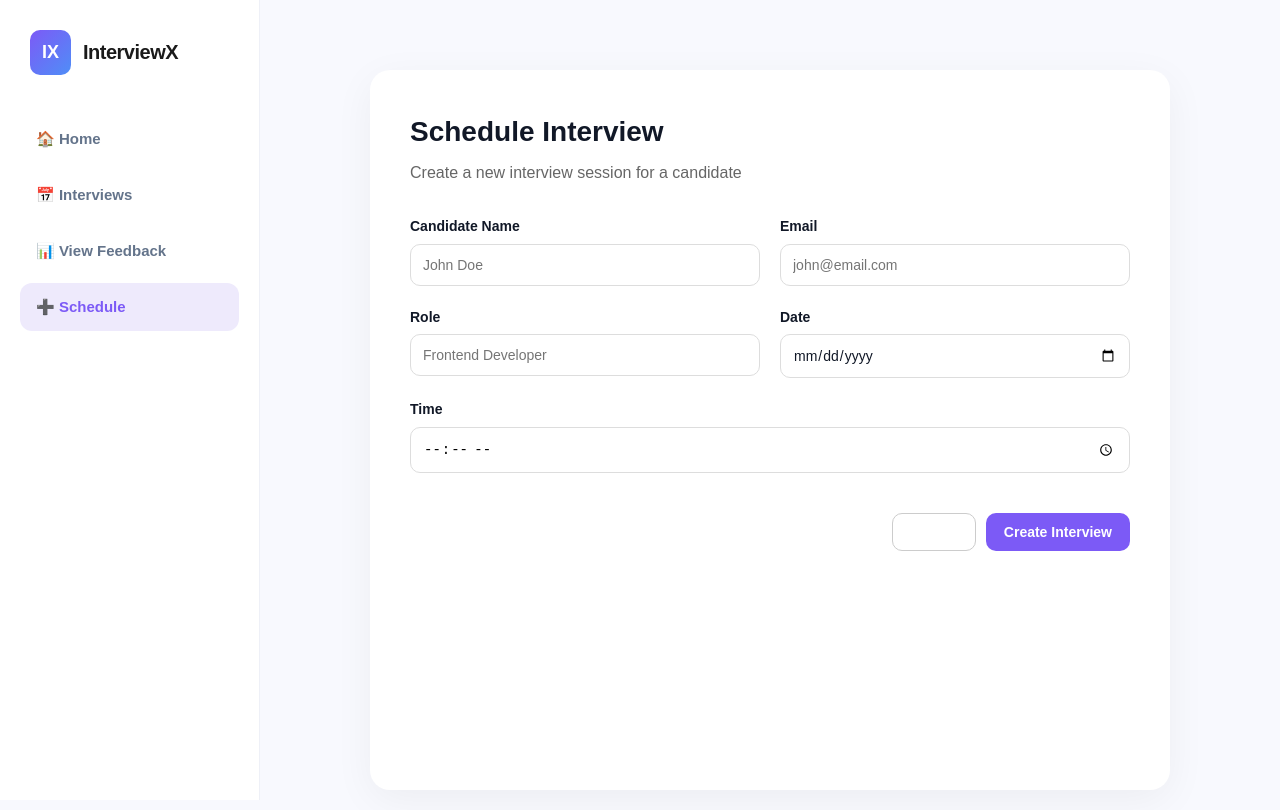
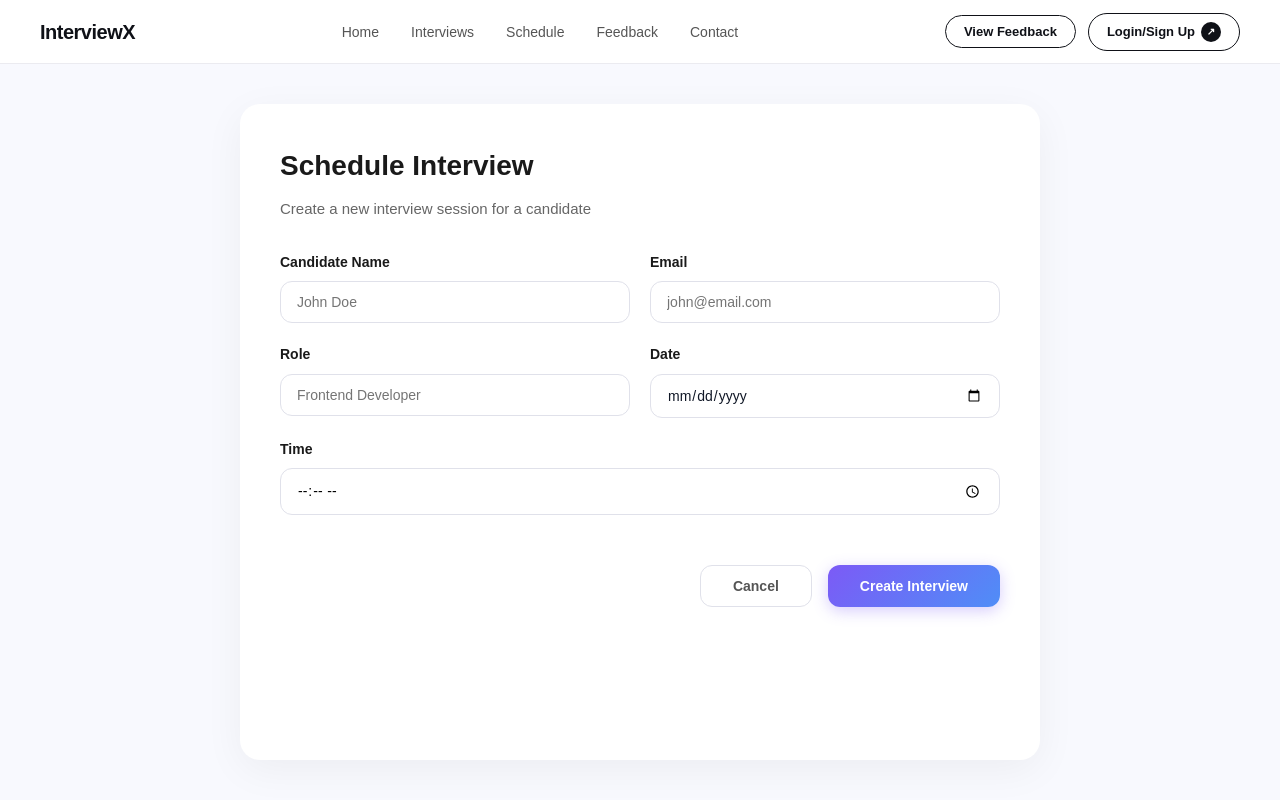
Before and after one commit to dhruvmehta221105/interview-platform, a React (Vite) app in the folder frontend/: page /schedule-interview in a window 1280 px wide. Shown: the top 810 px of the page. Built offline with nearby package versions, Linux system fonts and the light colour scheme.

Commit message:
Updated interview pages, navbar and schedule interview UI

```diff
--- a/frontend/src/App.jsx
+++ b/frontend/src/App.jsx
@@ -1,4 +1,4 @@
-import { BrowserRouter as Router, Routes, Route, Link, useLocation } from "react-router-dom";
+import { BrowserRouter as Router, Routes, Route } from "react-router-dom";
 
 // Pages
 import Homepage from "./pages/HomePage";
@@ -11,47 +11,9 @@ import Login from "./pages/Login";
 import Signup from "./pages/Signup";
 import Profile from "./pages/Profile";
 
-// Sidebar
-const Sidebar = () => {
-  const location = useLocation();
-
-  if (location.pathname.includes("/interview/")) return null;
-
-  return (
-    <div style={styles.sidebar}>
-      <div style={styles.logoSection}>
-        <div style={styles.logoIcon}>IX</div>
-        <span style={styles.logoText}>InterviewX</span>
-      </div>
-
-      <nav style={styles.navLinks}>
-        <Link to="/" style={{...styles.link, ...(location.pathname === "/" ? styles.activeLink : {})}}>
-          🏠 Home
-        </Link>
-
-        <Link to="/interviews" style={{...styles.link, ...(location.pathname === "/interviews" ? styles.activeLink : {})}}>
-          📅 Interviews
-        </Link>
-
-        <Link to="/view-feedback" style={{...styles.link, ...(location.pathname === "/view-feedback" ? styles.activeLink : {})}}>
-          📊 View Feedback
-        </Link>
-
-        <Link to="/schedule-interview" style={{...styles.link, ...(location.pathname === "/schedule-interview" ? styles.activeLink : {})}}>
-          ➕ Schedule
-        </Link>
-      </nav>
-    </div>
-  );
-};
-
 function App() {
   return (
     <Router>
-      <div style={styles.appLayout}>
-        <Sidebar />
-
-        <main style={styles.mainContent}>
       <Routes>
         {/* HOME */}
         <Route path="/" element={<Homepage />} />
@@ -71,74 +33,8 @@ function App() {
         <Route path="/signup" element={<Signup />} />
         <Route path="/profile" element={<Profile />} />
       </Routes>
-        </main>
-      </div>
     </Router>
   );
 }
 
-const styles = {
-  appLayout: {
-    display: "flex",
-    minHeight: "100vh",
-    backgroundColor: "#f8f9fe",
-    fontFamily: "'Manrope', sans-serif",
-  },
-  sidebar: {
-    width: "260px",
-    backgroundColor: "#fff",
-    borderRight: "1px solid #eef0f7",
-    display: "flex",
-    flexDirection: "column",
-    padding: "30px 20px",
-    position: "sticky",
-    top: 0,
-    height: "100vh",
-  },
-  logoSection: {
-    display: "flex",
-    alignItems: "center",
-    gap: "12px",
-    marginBottom: "40px",
-    paddingLeft: "10px",
-  },
-  logoIcon: {
-    background: "linear-gradient(135deg, #7c5af6, #4f8ef7)",
-    color: "#fff",
-    padding: "8px 12px",
-    borderRadius: "10px",
-    fontWeight: 800,
-    fontSize: "18px",
-  },
-  logoText: {
-    fontSize: "20px",
-    fontWeight: 800,
-    color: "#1a1a1a",
-    letterSpacing: "-0.5px",
-  },
-  navLinks: {
-    display: "flex",
-    flexDirection: "column",
-    gap: "8px",
-  },
-  link: {
-    textDecoration: "none",
-    color: "#64748b",
-    padding: "12px 16px",
-    borderRadius: "12px",
-    fontSize: "15px",
-    fontWeight: 600,
-  },
-  activeLink: {
-    backgroundColor: "#eeeafc",
-    color: "#7c5af6",
-  },
-  mainContent: {
-    flex: 1,
-    overflowY: "auto",
-    padding: "30px",
-    width: "100%",
-  }
-};
-
 export default App;
--- a/frontend/src/components/common/Navbar.jsx
+++ b/frontend/src/components/common/Navbar.jsx
@@ -13,10 +13,10 @@ export default function Navbar() {
       <ul style={s.navLinks}>
         {[
           { name: "Home", path: "/" },
-          { name: "Start Interview", path: "/" },
-          { name: "AI Chatbot", path: "/" },
-          { name: "Recordings", path: "/" },
-          { name: "Contact Us", path: "/" }
+          { name: "Interviews", path: "/interviews" },
+          { name: "Schedule", path: "/schedule-interview" },
+          { name: "Feedback", path: "/view-feedback" },
+          { name: "Contact", path: "/" }
         ].map((item) => (
           <li key={item.name}>
             <span
@@ -31,7 +31,7 @@ export default function Navbar() {
 
       <div style={{ display: "flex", gap: 12, alignItems: "center" }}>
         <button onClick={() => navigate("/view-feedback")} style={s.navBtn}>
-          Feedback
+          View Feedback
         </button>
 
         <button onClick={() => navigate("/login")} style={s.navBtn}>
--- a/frontend/src/pages/Interviews.jsx
+++ b/frontend/src/pages/Interviews.jsx
@@ -1,5 +1,6 @@
 import { useEffect, useState } from "react";
 import { useNavigate } from "react-router-dom";
+import Navbar from "../components/common/Navbar";
 
 function Interviews() {
   const [interviews, setInterviews] = useState([]);
@@ -14,6 +15,9 @@ function Interviews() {
   }, []);
 
   return (
+    <div style={styles.page}>
+      <Navbar />
+
       <div style={styles.container}>
         <header style={styles.header}>
           <div>
@@ -53,11 +57,13 @@ function Interviews() {
           ))}
         </div>
       </div>
+    </div>
   );
 }
 
 const styles = {
-  container: { padding: "40px", backgroundColor: "#f8f9fe", minHeight: "100vh", fontFamily: "'Manrope', sans-serif" },
+  page: { backgroundColor: "#f8f9fe", minHeight: "100vh", fontFamily: "'Manrope', sans-serif" },
+  container: { padding: "40px", backgroundColor: "#f8f9fe", minHeight: "100vh" },
   header: { display: "flex", justifyContent: "space-between", alignItems: "center", marginBottom: "40px" },
   title: { fontSize: "28px", fontWeight: 800, color: "#1a1a1a", margin: 0 },
   subtitle: { color: "#888", marginTop: "4px" },
@@ -65,13 +71,14 @@ const styles = {
     background: "linear-gradient(135deg, #7c5af6, #4f8ef7)",
     color: "#fff", border: "none", padding: "12px 24px",
     borderRadius: "12px", fontWeight: 700, cursor: "pointer",
-    boxShadow: "0 4px 15px rgba(124, 90, 246, 0.3)"
+    boxShadow: "0 4px 15px rgba(124, 90, 246, 0.3)",
+    transition: "transform 0.2s ease"
   },
   grid: { display: "grid", gridTemplateColumns: "repeat(auto-fill, minmax(300px, 1fr))", gap: "24px" },
   card: {
     background: "#fff", borderRadius: "20px", padding: "24px",
     boxShadow: "0 10px 30px rgba(0,0,0,0.05)", cursor: "pointer",
-    transition: "transform 0.2s ease", border: "1.5px solid #f0f1f7"
+    transition: "transform 0.2s ease, box-shadow 0.2s ease", border: "1.5px solid #f0f1f7"
   },
   cardHeader: { display: "flex", gap: "16px", alignItems: "center", marginBottom: "20px" },
   avatar: {
@@ -81,11 +88,13 @@ const styles = {
   },
   candidateName: { fontSize: "18px", fontWeight: 700, margin: 0 },
   roleBadge: { fontSize: "13px", color: "#7c5af6", fontWeight: 600, margin: 0 },
+  cardBody: { marginBottom: "16px" },
   infoRow: { display: "flex", justifyContent: "space-between", fontSize: "14px", color: "#666" },
   btnStart: {
     width: "100%", marginTop: "20px", padding: "10px",
     borderRadius: "10px", border: "1.5px solid #e0e1ea",
-    background: "transparent", fontWeight: 600, color: "#555", cursor: "pointer"
+    background: "transparent", fontWeight: 600, color: "#555", cursor: "pointer",
+    transition: "all 0.2s ease"
   }
 };
 
--- a/frontend/src/pages/ScheduleInterview.jsx
+++ b/frontend/src/pages/ScheduleInterview.jsx
@@ -1,5 +1,6 @@
 import { useState } from "react";
 import { useNavigate } from "react-router-dom";
+import Navbar from "../components/common/Navbar";
 
 function ScheduleInterview() {
   const navigate = useNavigate();
@@ -19,15 +20,15 @@ function ScheduleInterview() {
   const handleSubmit = (e) => {
     e.preventDefault();
     console.log("Scheduled:", form);
-
-    // redirect after submit
     navigate("/interviews");
   };
 
   return (
     <div style={styles.page}>
+      <Navbar />
+
+      <div style={styles.contentWrapper}>
         <div style={styles.container}>
-
           {/* Header */}
           <div style={styles.header}>
             <h1 style={styles.title}>Schedule Interview</h1>
@@ -38,7 +39,6 @@ function ScheduleInterview() {
 
           {/* Form */}
           <form onSubmit={handleSubmit} style={styles.form}>
-
             <div style={styles.row}>
               <div style={styles.inputGroup}>
                 <label style={styles.label}>Candidate Name</label>
@@ -116,14 +116,23 @@ function ScheduleInterview() {
           </form>
         </div>
       </div>
+    </div>
   );
 }
 
 const styles = {
   page: {
+    backgroundColor: "#f8f9fe",
+    minHeight: "100vh",
+    display: "flex",
+    flexDirection: "column",
+    fontFamily: "'Manrope', sans-serif"
+  },
+
+  contentWrapper: {
     padding: "40px",
     background: "#f8f9fe",
-    minHeight: "100vh",
+    flex: 1,
     display: "flex",
     justifyContent: "center"
   },
@@ -144,12 +153,14 @@ const styles = {
   title: {
     fontSize: "28px",
     fontWeight: "800",
-    margin: 0
+    margin: 0,
+    color: "#1a1a1a"
   },
 
   subtitle: {
+    fontSize: "15px",
     color: "#666",
-    marginTop: "5px"
+    marginTop: "8px"
   },
 
   form: {
@@ -159,52 +170,60 @@ const styles = {
   },
 
   row: {
-    display: "flex",
+    display: "grid",
+    gridTemplateColumns: "1fr 1fr",
     gap: "20px"
   },
 
   inputGroup: {
-    flex: 1,
     display: "flex",
     flexDirection: "column",
-    gap: "6px"
+    gap: "8px"
   },
 
   label: {
     fontSize: "14px",
-    fontWeight: "600"
+    fontWeight: "600",
+    color: "#1a1a1a"
   },
 
   input: {
-    padding: "12px",
-    borderRadius: "10px",
-    border: "1px solid #ddd",
-    fontSize: "14px"
+    padding: "12px 16px",
+    border: "1.5px solid #e0e1ea",
+    borderRadius: "12px",
+    fontSize: "14px",
+    fontFamily: "inherit",
+    transition: "border-color 0.2s ease"
   },
 
   actions: {
     display: "flex",
+    gap: "16px",
     justifyContent: "flex-end",
-    gap: "10px",
-    marginTop: "20px"
+    marginTop: "30px"
   },
 
   cancel: {
-    padding: "10px 18px",
-    borderRadius: "10px",
-    border: "1px solid #ccc",
-    background: "#fff",
-    cursor: "pointer"
+    padding: "12px 32px",
+    border: "1.5px solid #e0e1ea",
+    background: "transparent",
+    color: "#555",
+    borderRadius: "12px",
+    fontWeight: "600",
+    cursor: "pointer",
+    transition: "all 0.2s ease"
   },
 
   submit: {
-    padding: "10px 18px",
-    borderRadius: "10px",
+    padding: "12px 32px",
+    background: "linear-gradient(135deg, #7c5af6, #4f8ef7)",
+    color: "#fff",
     border: "none",
-    background: "#7c5af6",
-    color: "#fff",
+    borderRadius: "12px",
     fontWeight: "600",
-    cursor: "pointer"
+    cursor: "pointer",
+    boxShadow: "0 4px 15px rgba(124, 90, 246, 0.3)",
+    transition: "transform 0.2s ease"
   }
 };
 
```
Lines whose indentation alone changed are shown as unchanged.
